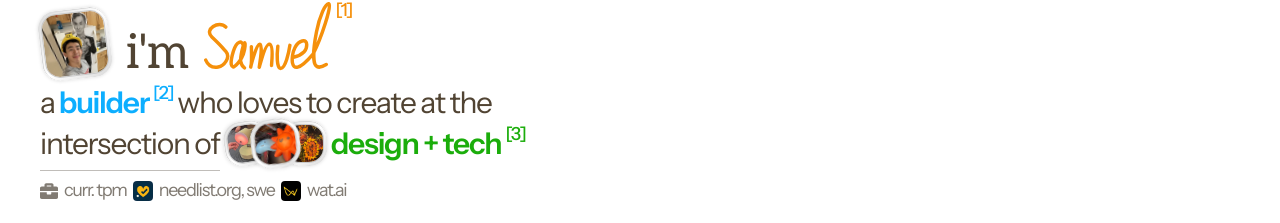
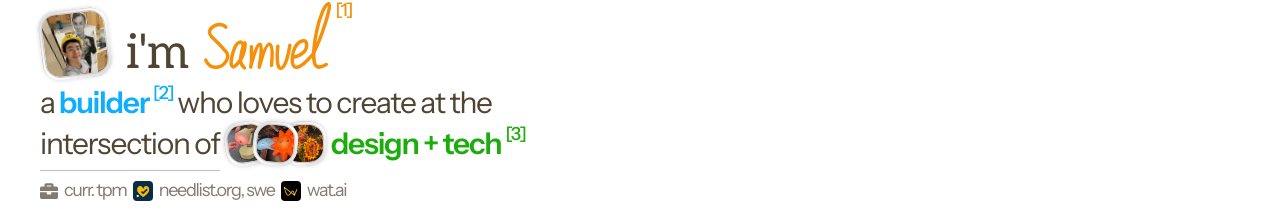
Before and after one commit to samzeh/samuelh, a Next.js app in the folder portfolio/: page / in a window 1280 px wide. Shown: the part 164-387 px from the top of the page. Built offline with nearby package versions, Linux system fonts and the light colour scheme.

Commit message:
cool tooltips

```diff
--- a/portfolio/app/components/ToolTip.tsx
+++ b/portfolio/app/components/ToolTip.tsx
@@ -1,9 +1,15 @@
-import React from 'react'
+import React from 'react';
 
-export default function ToolTip() => {
+type ToolTipProps = {
+  tooltipText: string;
+};
+
+export default function ToolTip({ tooltipText }: ToolTipProps) {
   return (
-    <div>
-
+    <div
+      className='absolute inline-block px-1.25 py-0.5 rounded bg-[#E9E6DE] text-sm font-sans text-detail shadow-[0_0_4px_0_rgba(204,202,193,0.5)] w-max'
+    >
+      {tooltipText}
     </div>
-  )
+  );
 }
--- a/portfolio/app/globals.css
+++ b/portfolio/app/globals.css
@@ -118,3 +118,22 @@ h1, h2, h3, h4, h5, h6 {
   animation-delay: 0.5s;
   animation-fill-mode: both;
 }
+
+@keyframes tooltip-pop {
+  0% {
+    opacity: 0;
+    transform: translateY(6px) scale(0.95);
+  }
+  60% {
+    opacity: 1;
+    transform: translateY(-2px) scale(1.02);
+  }
+  100% {
+    opacity: 1;
+    transform: translateY(0px) scale(1);
+  }
+}
+
+.tooltip-pop {
+  animation: tooltip-pop 0.25s ease-out forwards;
+}
--- a/portfolio/app/page.tsx
+++ b/portfolio/app/page.tsx
@@ -11,7 +11,7 @@ import ToolTip from './components/ToolTip';
 
 const Home = () => {
   const [hoverKey, setHoverKey] = useState<'name' | 'builder' | 'design' | null>(null)
-  const [imageHover, setImageHover] = useState<'lelamp' | 'socratica' | 'painting' | null>('socratica')
+  const [imageHover, setImageHover] = useState<'lelamp' | 'socratica' | 'painting' | null>(null)
   const [nameFadeVersion, setNameFadeVersion] = useState(0)
 
   const handleNameHoverEnter = () => {
@@ -154,53 +154,91 @@ const Home = () => {
           <span className={`${hoverKey ? 'opacity-20' : ''}`}>
             intersection of
           </span>
+        <div className={`flex -space-x-4 ${hoverKey ? 'opacity-20' : ''}`}>
 
-        <div className={`flex -space-x-4 ${hoverKey ? 'opacity-20' : ''}`}>
           <div
-            className="relative transition-all duration-300 ease-out"
+            className="relative"
+            style={{ zIndex: getZ('lelamp') }}
+            onMouseEnter={() => setImageHover('lelamp')}
+            onMouseLeave={() => setImageHover(null)}
+          >
+            {imageHover === 'lelamp' && (
+              <div className="absolute -top-5.5 left-[50%] -translate-x-[65%] pointer-events-none justify-center w-full">
+                <div className="tooltip-pop">
+                  <ToolTip tooltipText="lelamp :)" />
+                </div>
+              </div>
+            )}
+            <div
+              className="transition-all duration-300 ease-out"
               style={{
-              zIndex: getZ('lelamp'),
               transform:
                 imageHover === 'lelamp'
                   ? 'scale(1.1) rotate(12deg)'
                   : 'scale(1) rotate(0deg)',
               }}
-            onMouseEnter={() => setImageHover('lelamp')}
-            onMouseLeave={() => setImageHover(null)}
             >
               <ImageFrame src="/lelamp.png" alt="lelamp" size="45px" rotation="-8.54deg" delay="0.08s"/>
             </div>
+          </div>
 
           <div
-            className="relative transition-all duration-300 ease-out"
+            className="relative"
+            style={{ zIndex: getZ('socratica') }}
+            onMouseEnter={() => setImageHover('socratica')}
+            onMouseLeave={() => setImageHover(null)}
+          >
+            {imageHover === 'socratica' && (
+              <div className="absolute -top-5.5 left-[50%] -translate-x-[65%] pointer-events-none justify-center w-full">
+                <div className="tooltip-pop">
+                  <ToolTip tooltipText="socratica!" />
+                </div>
+              </div>
+            )}
+            <div
+              className="transition-all duration-300 ease-out"
               style={{
-              zIndex: getZ('socratica'),
                 transform:
                   imageHover === 'socratica'
                     ? 'scale(1.1) rotate(-10.5deg)'
                     : 'scale(1) rotate(0deg)',
               }}
-            onMouseEnter={() => setImageHover('socratica')}
-            onMouseLeave={() => setImageHover(null)}
             >
-            <ImageFrame src="/socratica.png" alt="socratica" size="45px" rotation="5.14deg" delay="0.16s"/>
+              <ImageFrame
+                src="/socratica.png"
+                alt="socratica"
+                size="45px"
+                rotation="5.14deg"
+                delay="0.16s"
+              />
+            </div>
           </div>
 
           <div
-            className="relative transition-all duration-300 ease-out"
+            className="relative"
+            style={{ zIndex: getZ('painting') }}
+            onMouseEnter={() => setImageHover('painting')}
+            onMouseLeave={() => setImageHover(null)}
+          >
+            {imageHover === 'painting' && (
+              <div className="absolute -top-5.5 left-[50%] -translate-x-[65%] pointer-events-none justify-center w-full">
+                <div className="tooltip-pop">
+                  <ToolTip tooltipText="ex-painter" />
+                </div>
+              </div>
+            )}
+            <div
+              className="transition-all duration-300 ease-out"
               style={{
-              zIndex: getZ('painting'),
                 transform:
                   imageHover === 'painting'
                     ? 'scale(1.1) rotate(10.39deg)'
                     : 'scale(1) rotate(0deg)',
               }}
-            onMouseEnter={() => setImageHover('painting')}
-            onMouseLeave={() => setImageHover(null)}
             >
               <ImageFrame src="/painting.png" alt="painting" size="45px" rotation="-1.39deg" delay="0.24s"/>
             </div>
-
+          </div>
         </div>
 
           <span
```
Lines whose indentation alone changed are shown as unchanged.
